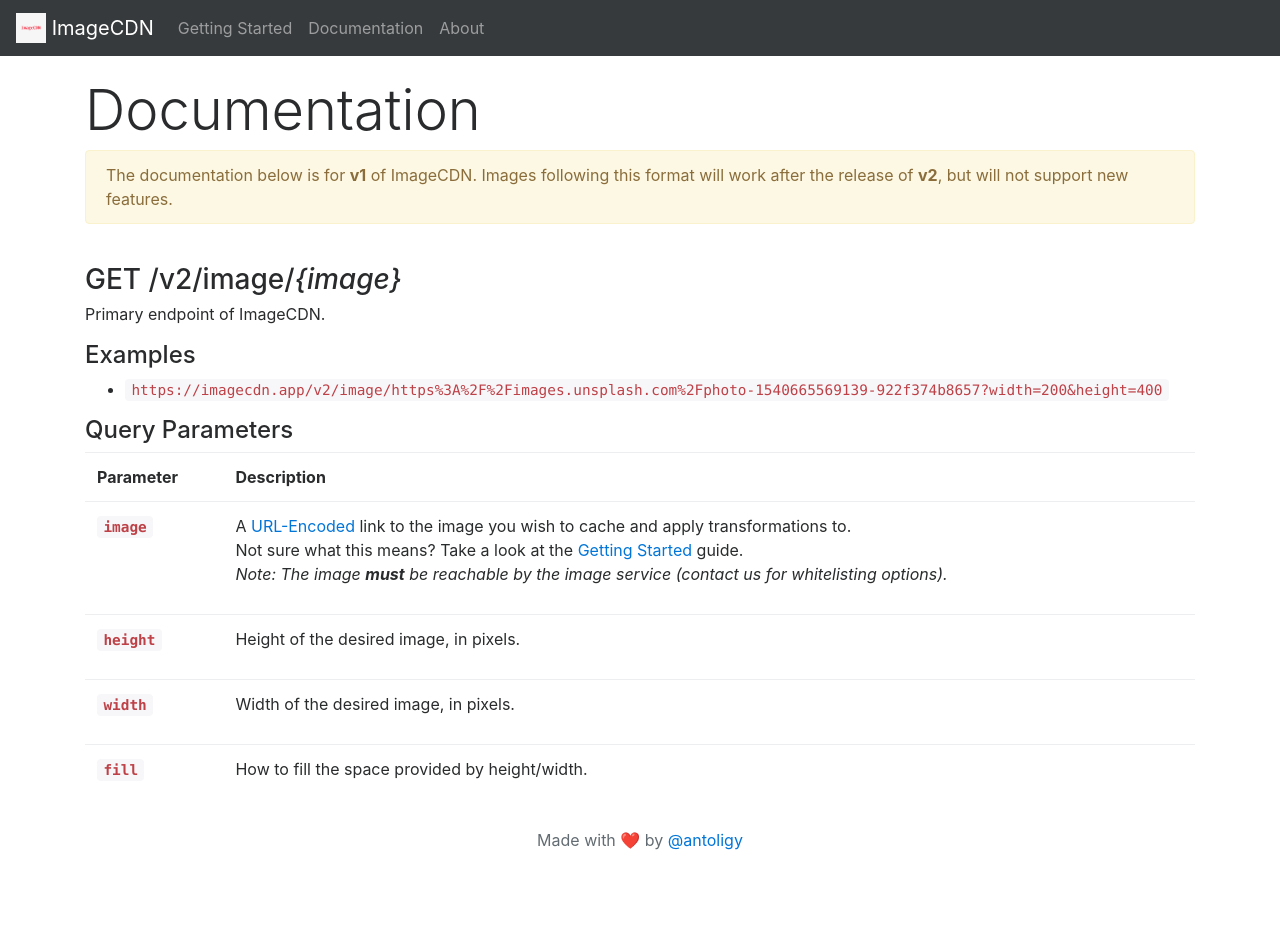
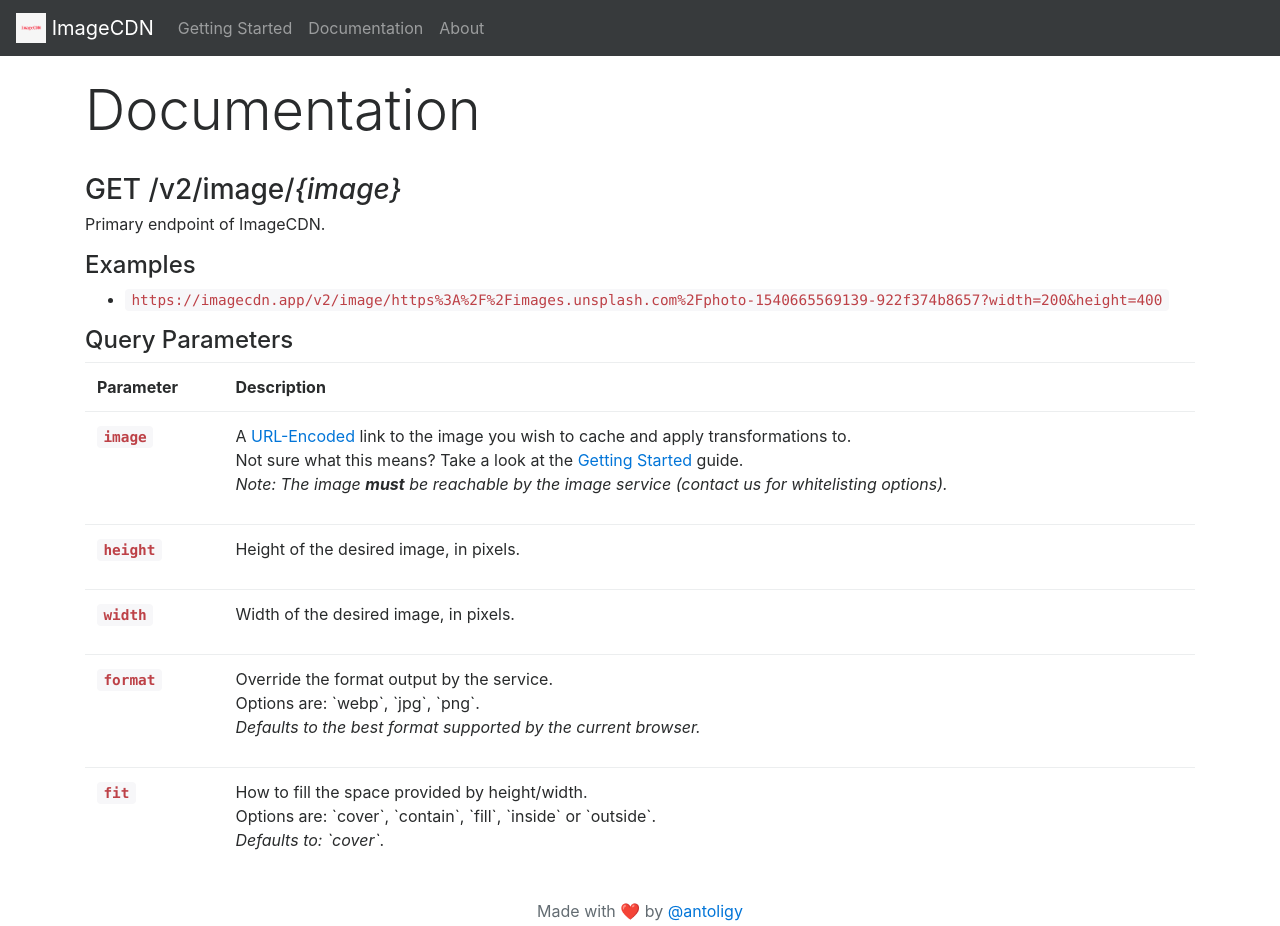
Before and after one commit to imagecdn/docs, a Jekyll site: the page built from docs.html, in a window 1280 px wide and 926 px high. Built offline with Jekyll 4.4.1, drawn with Linux system fonts in a browser that asks for light colours.

Commit message:
chore: Update docs

```diff
--- a/docs.html
+++ b/docs.html
@@ -5,11 +5,6 @@ title: Documentation
 ---
 
 <h1 class="display-4">Documentation</h1>
-
-<div class="alert alert-warning" role="alert">
-  The documentation below is for <strong>v1</strong> of ImageCDN. Images following this format will work after the release of <strong>v2</strong>, but will not support new features.
-</div>
-
 
 <br>
 <h3>GET /v2/image/<i>{image}</i></h3>
@@ -48,9 +43,19 @@ title: Documentation
     </p></td>
   </tr>
   <tr>
-    <th scope="row"><code>fill</code></th>
+    <th scope="row"><code>format</code></th>
     <td><p>
-        How to fill the space provided by height/width.
+        Override the format output by the service.<br />
+        Options are: `webp`, `jpg`, `png`.<br />
+        <i>Defaults to the best format supported by the current browser.</i>
+    </p></td>
+  </tr>
+  <tr>
+    <th scope="row"><code>fit</code></th>
+    <td><p>
+        How to fill the space provided by height/width.<br />
+        Options are: `cover`, `contain`, `fill`, `inside` or `outside`.<br />
+        <i>Defaults to: `cover`</i>.
     </p></td>
   </tr>
 </table>
```
